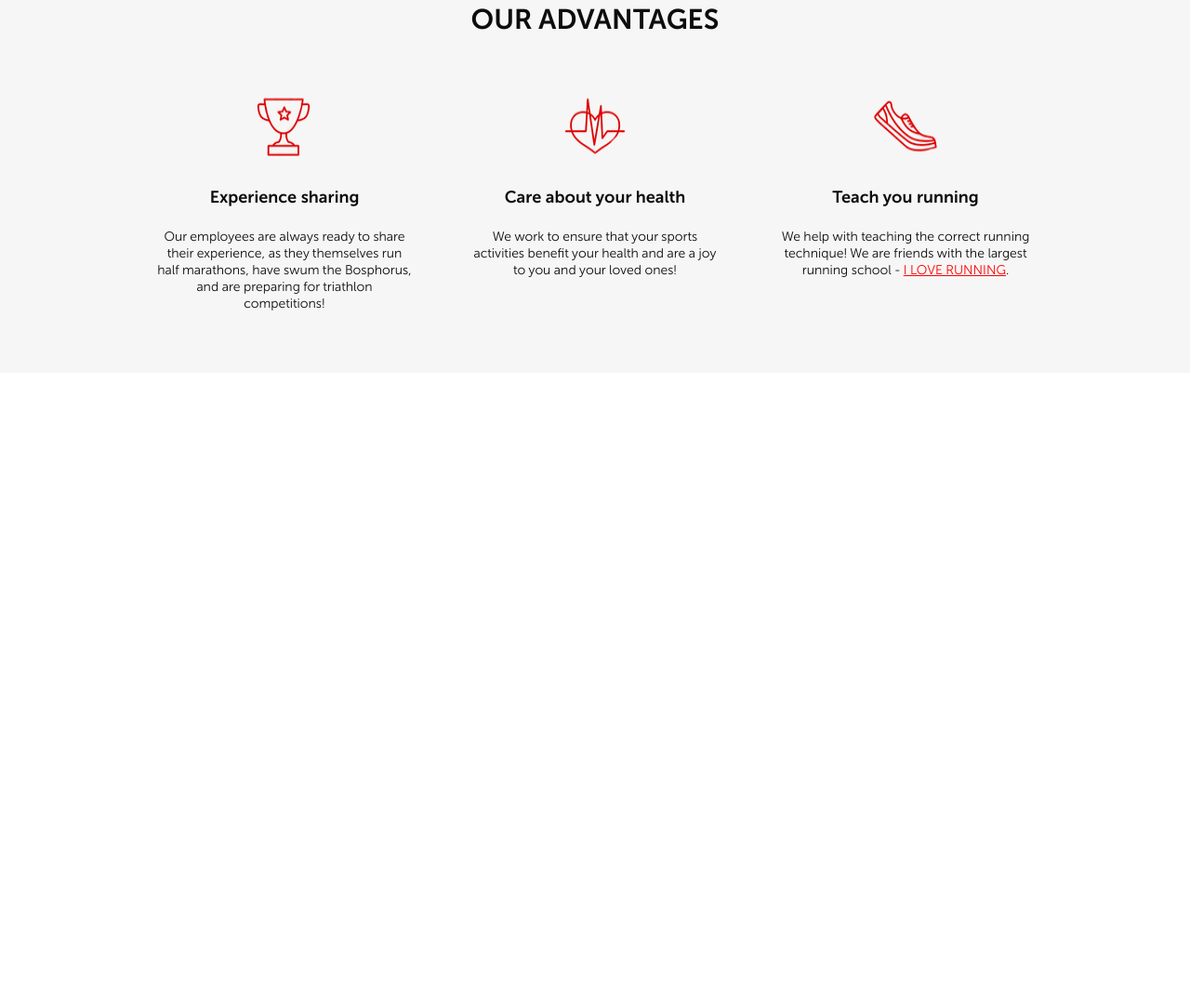
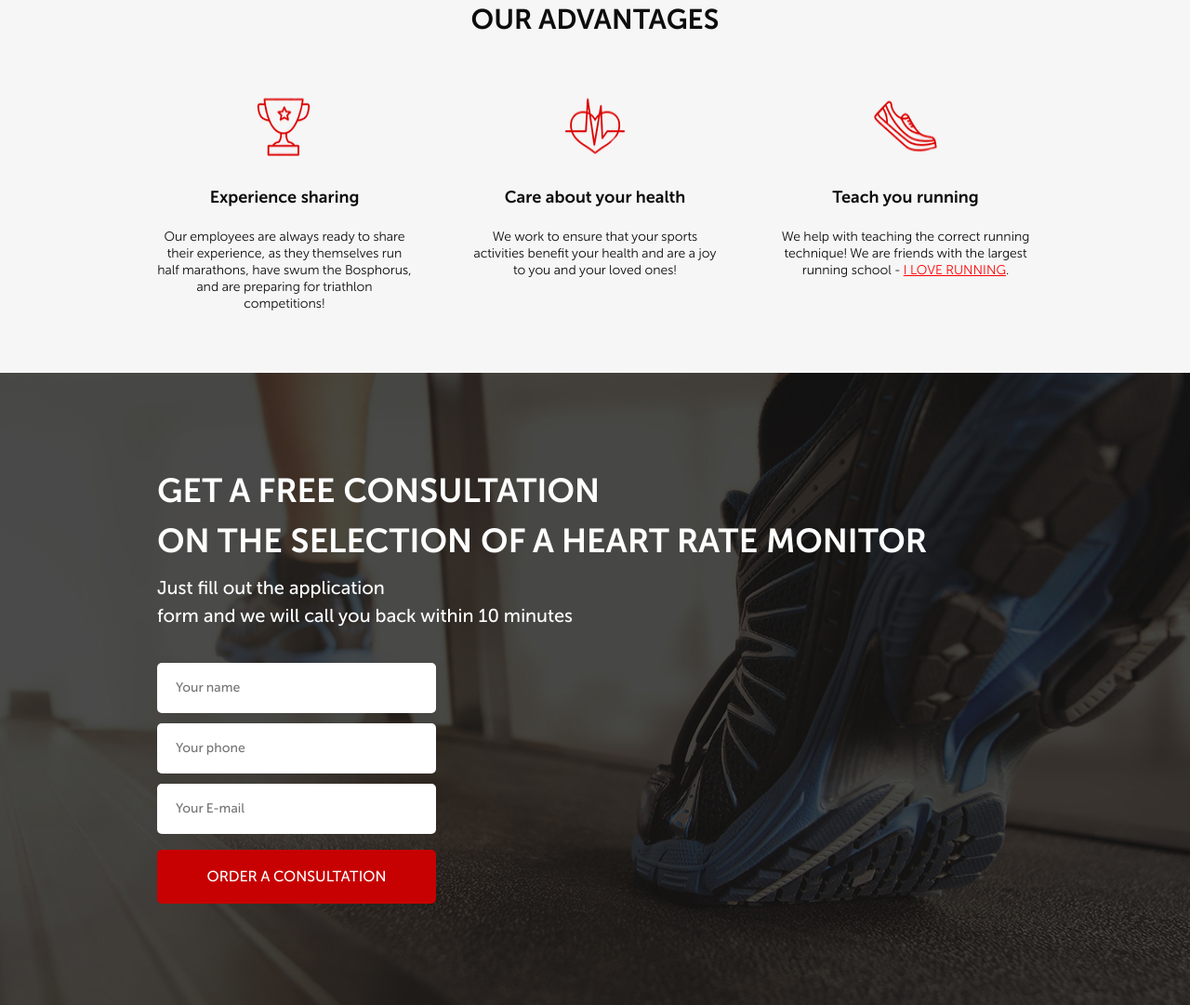
Before and after one commit to vlad-povalii/Practice, a website: page Pulse_step/src/index.html in a window 1280 px wide. Shown: the part 752-1833 px from the top of the page at 93% size. Before the commit the page ends 1153 px from the top, so only its background shows below. Drawn offline with Linux system fonts and the light colour scheme; files whose address does not match are found by name.

Commit message:
consultation section was added

```diff
--- a/Pulse_step/src/index.html
+++ b/Pulse_step/src/index.html
@@ -90,6 +90,21 @@
             </div>
         </div>
     </section>
+
+    <section class="consultation">
+        <div class="container">
+            <h2 class="title title_left">Get a free consultation <br> on the selection of a heart rate monitor</h2>
+            <div class="consultation__desc">Just fill out the application <br> form and we will call you back within 10
+                minutes</div>
+            <form class="feed-form" action="#">
+                <input name="name" required placeholder="Your name" type="text">
+                <input name="phone" required placeholder="Your phone" type="number">
+                <input name="email" required placeholder="Your E-mail" type="email">
+
+                <button class="button button_submit">order a consultation</button>
+            </form>
+        </div>
+    </section>
 </body>
 
 </html>
--- a/Pulse_step/src/sass/blocks/_buttons.scss
+++ b/Pulse_step/src/sass/blocks/_buttons.scss
@@ -16,4 +16,11 @@
         height: 50px;
         font-size: 16px;
     }
+
+    &_submit {
+        height: 58px;
+        width: 100%;
+        background-color: #C70101;
+        font-size: 16px;
+    }
 }
--- /dev/null
+++ b/Pulse_step/src/sass/blocks/_consultation.scss
@@ -0,0 +1,13 @@
+.consultation {
+    padding: 100px 0 108px;
+    min-height: 680px;
+    background: url(../../img/bg/consultation_bg.jpg) center (center/cover) no-repeat;
+
+    &__desc {
+        margin-top: 8px;
+        color: #FFF;
+        font-size: 20px;
+        font-weight: 500;
+        line-height: 30px;
+    }
+}
--- /dev/null
+++ b/Pulse_step/src/sass/blocks/_forms.scss
@@ -0,0 +1,21 @@
+.feed-form {
+    margin-top: 36px;
+    display: flex;
+    flex-direction: column;
+    width: 300px;
+
+    input {
+        margin-bottom: 11px;
+        padding: 0 20px;
+        height: 54px;
+        border-radius: 5px;
+        border: none;
+        color: #4B4B4B;
+        font-size: 14px;
+        font-weight: 400;
+
+        &:nth-child(3) {
+            margin-bottom: 17px;
+        }
+    }
+}
--- a/Pulse_step/src/sass/blocks/_titles.scss
+++ b/Pulse_step/src/sass/blocks/_titles.scss
@@ -4,4 +4,11 @@
     font-size: 30px;
     font-weight: 700;
     text-transform: uppercase;
+
+    &_left {
+        text-align: start;
+        color: #FFF;
+        font-size: 36px;
+        line-height: 54px;
+    }
 }
--- a/Pulse_step/src/sass/style.scss
+++ b/Pulse_step/src/sass/style.scss
@@ -14,5 +14,7 @@
 @import 'blocks/buttons';
 @import 'blocks/advantages';
 @import 'blocks/titles';
+@import 'blocks/consultation';
+@import 'blocks/forms';
 
 @import 'base/mixins';
```
Also changed, not shown: Pulse_step/src/css/style.min.css.
